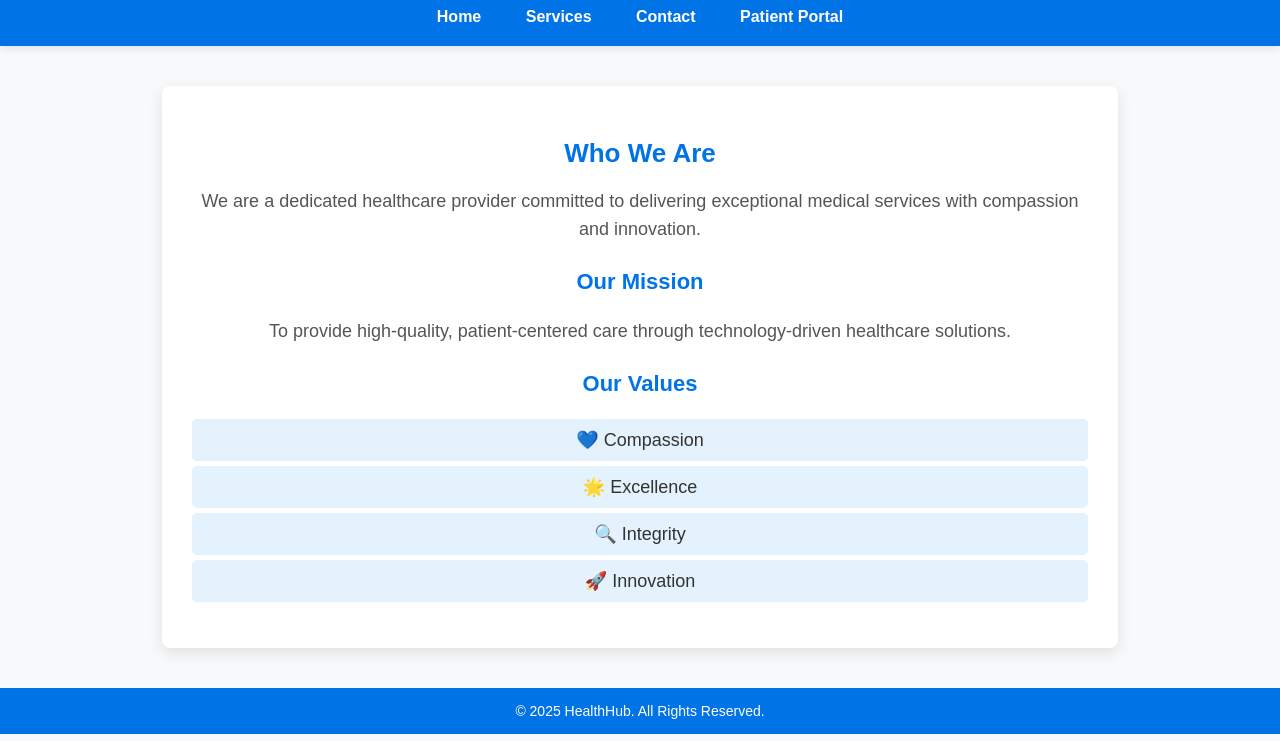
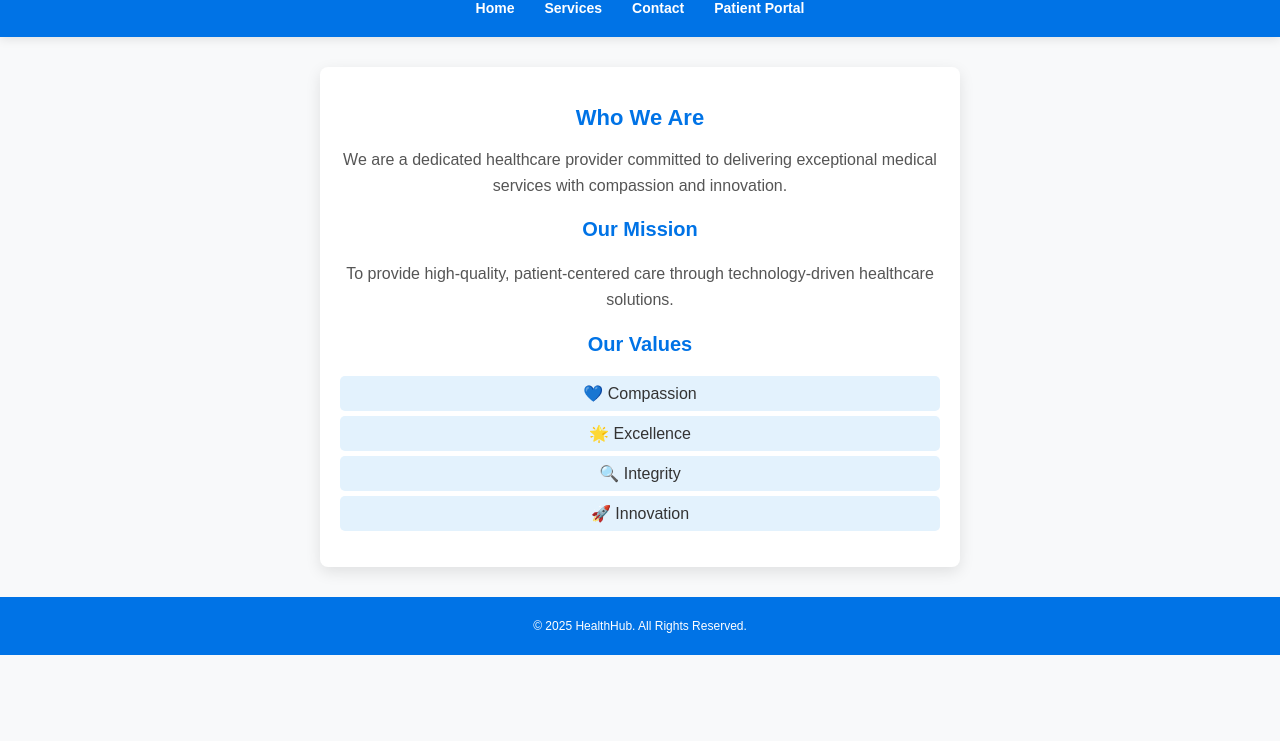
Before and after one commit to kojotech8/kojotech8github.io, a plain HTML site: page about.html in a window 1280 px wide. Shown: the part 59-800 px from the top of the page. Drawn offline with Linux system fonts and the light colour scheme.

Commit message:
Update about.html

```diff
--- a/about.html
+++ b/about.html
@@ -19,30 +19,32 @@
             background: #0073e6;
             color: white;
             text-align: center;
-            padding: 20px 0;
+            padding: 15px;
             box-shadow: 0 2px 10px rgba(0, 0, 0, 0.1);
         }
 
         header h1 {
             margin: 0;
-            font-size: 28px;
+            font-size: 24px;
         }
 
         nav ul {
             list-style: none;
             padding: 0;
-            margin: 15px 0 0 0;
+            margin: 10px 0 0 0;
+            display: flex;
+            flex-wrap: wrap;
+            justify-content: center;
         }
 
         nav ul li {
-            display: inline;
-            margin: 0 20px;
+            margin: 5px 15px;
         }
 
         nav ul li a {
             color: white;
             text-decoration: none;
-            font-size: 16px;
+            font-size: 14px;
             font-weight: bold;
             transition: color 0.3s ease;
         }
@@ -53,10 +55,11 @@
 
         /* About Section */
         .about {
-            width: 70%;
-            margin: 40px auto;
+            max-width: 90%;
+            width: 600px;
+            margin: 30px auto;
             background: white;
-            padding: 30px;
+            padding: 20px;
             border-radius: 8px;
             box-shadow: 0px 5px 15px rgba(0, 0, 0, 0.1);
             text-align: center;
@@ -64,21 +67,21 @@
 
         .about h2 {
             color: #0073e6;
-            font-size: 26px;
-            margin-bottom: 15px;
+            font-size: 22px;
+            margin-bottom: 10px;
         }
 
         .about p {
-            font-size: 18px;
+            font-size: 16px;
             line-height: 1.6;
             color: #555;
-            margin-bottom: 20px;
+            margin-bottom: 15px;
         }
 
         .about h3 {
             color: #0073e6;
-            font-size: 22px;
-            margin-top: 25px;
+            font-size: 20px;
+            margin-top: 20px;
         }
 
         .about ul {
@@ -87,9 +90,9 @@
         }
 
         .about ul li {
-            font-size: 18px;
+            font-size: 16px;
             background: #e3f2fd;
-            padding: 10px;
+            padding: 8px;
             margin: 5px 0;
             border-radius: 5px;
         }
@@ -99,13 +102,20 @@
             background: #0073e6;
             color: white;
             text-align: center;
-            padding: 15px 0;
-            margin-top: 40px;
+            padding: 10px;
+            margin-top: 30px;
+            font-size: 12px;
         }
 
-        footer p {
-            margin: 0;
-            font-size: 14px;
+        @media (max-width: 600px) {
+            nav ul {
+                flex-direction: column;
+                padding: 0;
+            }
+
+            nav ul li {
+                margin: 5px 0;
+            }
         }
     </style>
 </head>
```
